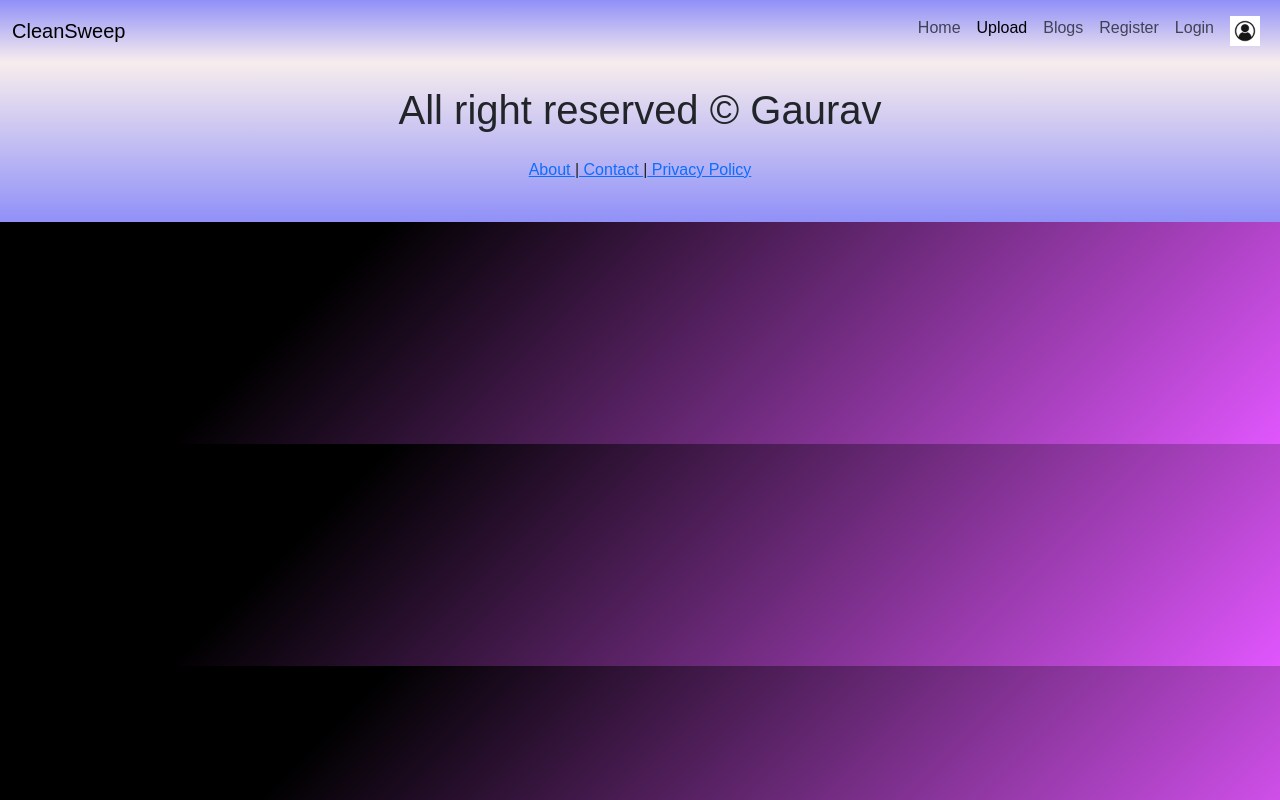
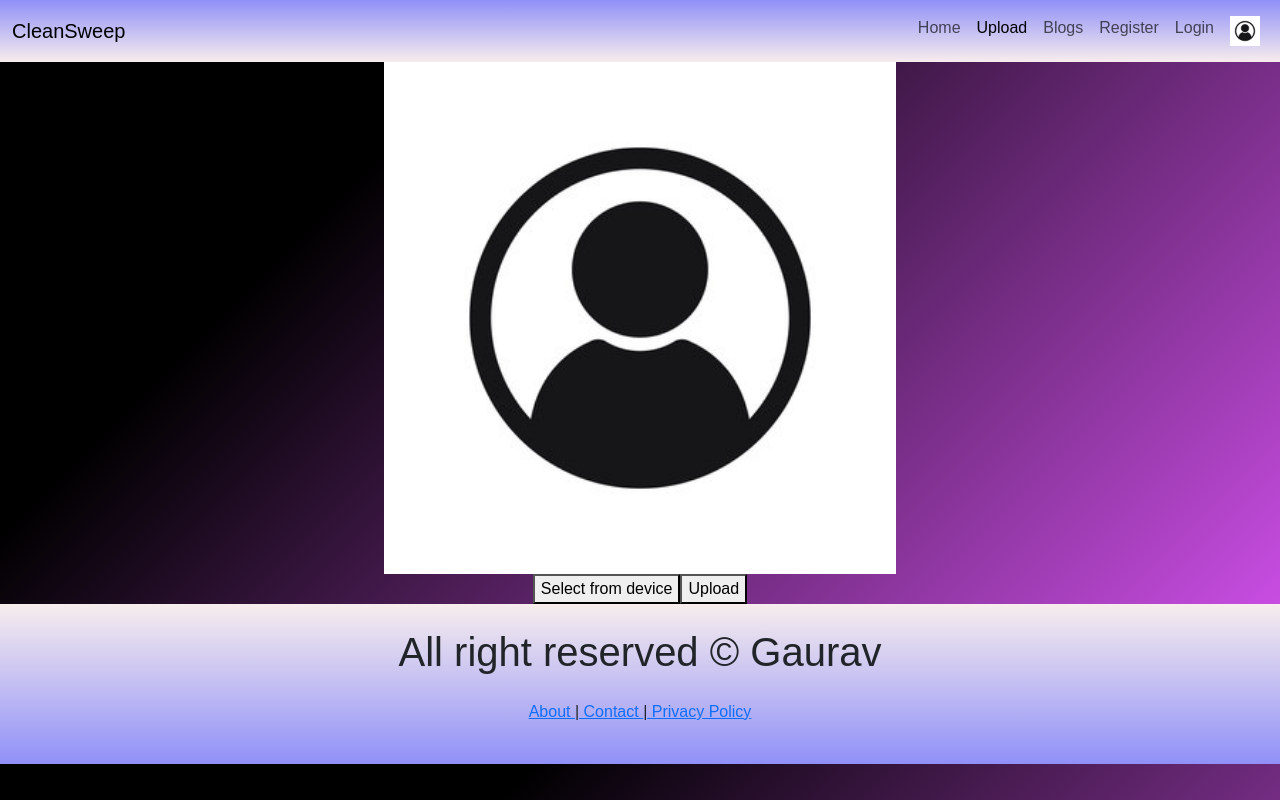
Before and after one commit to Abhranil1033/FYP_2024, a React (Create React App) app in the folder frontend/: page /upload in a window 1280 px wide. Built offline with nearby package versions, Linux system fonts and the light colour scheme; a web font is replaced by a local one.

Commit message:
styling changes

```diff
--- a/frontend/src/App.js
+++ b/frontend/src/App.js
@@ -8,6 +8,7 @@ import Register from './components/Register.js';
 import Login from './components/Login.js';
 import Contact from './components/Contact.js';
 import Profile from './components/Profile';
+import Upload from './components/Upload.js'
 
 const App = () => {
   return (
@@ -20,6 +21,7 @@ const App = () => {
         <Route path="/register" element={<Register />}></Route>
         <Route path="/contact" element={<Contact />}></Route>
         <Route path="/profile" element={<Profile />}></Route>
+        <Route path="/upload" element={<Upload />}></Route>
       </Routes>
       <Footer/>
     </Router>
--- a/frontend/src/components/Card.css
+++ b/frontend/src/components/Card.css
@@ -31,6 +31,7 @@
     background-color: rgba(69, 95, 213, 0.6);
     margin-top: -65px;
     border-radius: 5px;
+    bottom : 0px;
     position: relative;
     z-index: 1;
     color: white;
--- a/frontend/src/components/Card.js
+++ b/frontend/src/components/Card.js
@@ -5,9 +5,11 @@ import Dummy from "../images/dirt.jpeg";
 const Card = () => {
   return (
     <div className='cardContainer'>
-        <img className='dirtImage' src={Dummy} alt="image"/>
+      <div className='homeImg'>
+        <img className='dirtImage' src={Dummy} alt="image" />
         <p className='viewDetails'>View Details</p>
-        <p className='place'>Silchar, Assam</p>
+      </div>
+      <p className='place'>Silchar, Assam</p>
     </div>
   )
 }
--- a/frontend/src/components/DashContent.css
+++ b/frontend/src/components/DashContent.css
@@ -3,6 +3,9 @@
     overflow-y: auto;
     padding: 20px 20px;
     color: rgba(255, 255, 255, 0.95);
+    display: flex;
+    flex-direction: column;
+    justify-content: space-around;
   }
 
   .main-title {
@@ -10,17 +13,24 @@
     justify-content: space-between;
   }
 
-  .main-cards {
+  /* .main-cards {
     display: grid;
     grid-template-columns: 1fr 1fr 1fr 1fr;
     gap: 20px;
     margin: 15px 0;
+  } */
+
+  .main-cards{
+    display: flex;
+    flex-direction: row;
+    justify-content: space-around;
   }
 
   .card {
     display: flex;
     flex-direction: column;
     justify-content: space-around;
+    width: 20%;
     padding: 8px 15px;
     border-radius: 5px;
   }
--- a/frontend/src/components/DashContent.js
+++ b/frontend/src/components/DashContent.js
@@ -102,13 +102,13 @@ function DashContent() {
           </div>
           <h1>33</h1>
         </div>
-        <div className='card'>
+        {/* <div className='card'>
           <div className='card-inner'>
             <h3>ALERTS</h3>
             <BsFillBellFill className='card_icon' />
           </div>
           <h1>42</h1>
-        </div>
+        </div> */}
       </div>
 
       <div className='charts'>
@@ -125,8 +125,8 @@ function DashContent() {
             }}
           >
             <CartesianGrid strokeDasharray="3 3" />
-            <XAxis dataKey="name" />
-            <YAxis />
+            <XAxis dataKey="name" tick={{ fill: 'white' }}/>
+            <YAxis tick={{ fill: 'white' }}/>
             <Tooltip />
             <Legend />
             <Bar dataKey="pv" fill="#8884d8" />
@@ -147,8 +147,8 @@ function DashContent() {
             }}
           >
             <CartesianGrid strokeDasharray="3 3" />
-            <XAxis dataKey="name" />
-            <YAxis />
+            <XAxis dataKey="name" tick={{ fill: 'white' }} />
+            <YAxis tick={{ fill: 'white' }}/>
             <Tooltip />
             <Legend />
             <Line type="monotone" dataKey="pv" stroke="#8884d8" activeDot={{ r: 8 }} />
--- /dev/null
+++ b/frontend/src/components/Upload.css
@@ -0,0 +1,11 @@
+.uploadConatiner{
+    display: flex;
+    flex-direction: column;
+    align-items: center;
+    justify-content: space-around;
+}
+
+.uploadImg{
+    width: 40%;
+    height:40%;
+}
--- /dev/null
+++ b/frontend/src/components/Upload.js
@@ -0,0 +1,17 @@
+import React from 'react';
+import Photo from '../images/user.jpg';
+import './Upload.css'
+
+const Upload = () => {
+    return (
+        <div className='uploadConatiner'>
+            <img src={Photo} className='uploadImg'></img>
+            <div className='uploadButtons'>
+                <button>Select from device</button>
+                <button>Upload</button>
+            </div>
+        </div>
+    )
+}
+
+export default Upload
```
